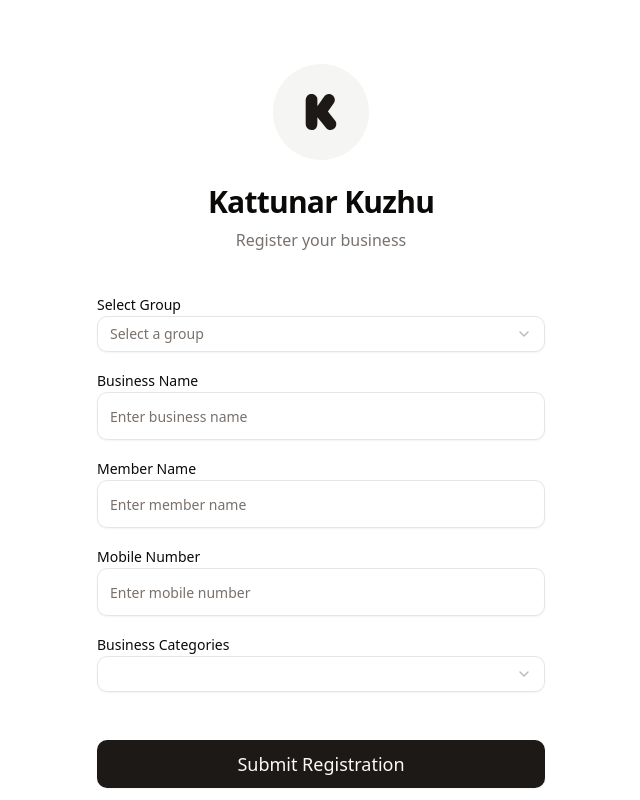
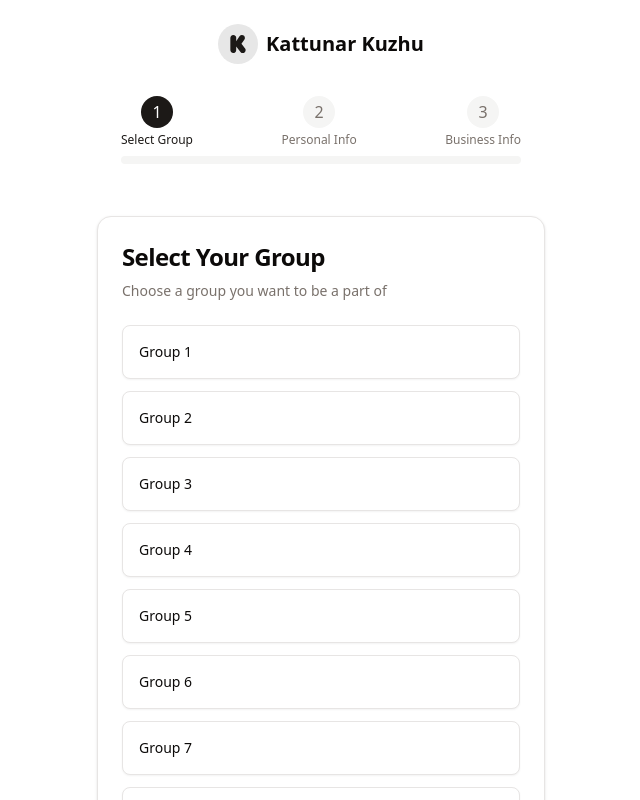
Before and after one commit to Developersbbs/kattunar-kuzhu-prototype, a Next.js app: page /auth/register in a window 1280 px wide. Shown: the top 800 px of the page, without its empty margins (319-959 px from the left). Built offline with nearby package versions, Linux system fonts and the light colour scheme.

Commit message:
feat: implement multi-step registration form with personal and business information

```diff
--- a/app/auth/register/page.js
+++ b/app/auth/register/page.js
@@ -1,7 +1,9 @@
 "use client";
-import { BiLogoKickstarter } from "react-icons/bi";
+import { useState } from "react";
 import { Button } from "@/components/ui/button";
 import { Input } from "@/components/ui/input";
+import { Card } from "@/components/ui/card";
+import { Label } from "@/components/ui/label";
 import {
 	Select,
 	SelectContent,
@@ -9,109 +11,361 @@ import {
 	SelectTrigger,
 	SelectValue,
 } from "@/components/ui/select";
-import { useState } from "react";
-import { useRouter } from "next/navigation";
+import { cn } from "@/lib/utils";
+import { IoArrowBack, IoCloudUpload } from "react-icons/io5";
+import { BiLogoKickstarter } from "react-icons/bi";
+import Image from "next/image";
+import {
+	Dialog,
+	DialogContent,
+	DialogDescription,
+	DialogHeader,
+	DialogTitle,
+} from "@/components/ui/dialog";
+import { CheckCircle2 } from "lucide-react";
 
-const groups = Array.from({ length: 21 }, (_, i) => `Group ${i + 1}`);
+const steps = [
+	{ id: 1, name: "Select Group" },
+	{ id: 2, name: "Personal Info" },
+	{ id: 3, name: "Business Info" },
+];
 
-const businessCategories = [
-  "Retail",
-  "Manufacturing",
-  "Services",
-  "Technology",
+// Generate groups 1 to 21
+const groups = Array.from({ length: 21 }, (_, i) => ({
+	id: i + 1,
+	name: `Group ${i + 1}`,
+}));
+
+const categories = [
+	"Agricultural",
+	"Automotive",
+	"Banking & Finance",
+	"Construction",
+	"Education",
+	"Electronics",
+	"Fashion & Apparel",
 	"Food & Beverage",
 	"Healthcare",
-  "Construction",
-  "Education",
+	"Home & Garden",
+	"Hospitality",
+	"IT & Software",
+	"Manufacturing",
+	"Real Estate",
+	"Retail",
+	"Services",
+	"Telecommunication",
 	"Transportation",
+	"Wholesale",
 	"Others",
 ];
 
 export default function Register() {
-  const router = useRouter();
+	const [currentStep, setCurrentStep] = useState(1);
+	const [showSuccessModal, setShowSuccessModal] = useState(false);
 	const [formData, setFormData] = useState({
+		// Step 1: Group Selection
 		group: "",
+
+		// Step 2: Personal Info
+		fullName: "",
+		photo: null,
+		photoPreview: "",
+		mobile: "",
+		email: "",
+
+		// Step 3: Business Info
 		businessName: "",
-    memberName: "",
-    mobileNumber: "",
-    categories: [],
+		businessCategory: "",
+		address: "",
 	});
 	const [isLoading, setIsLoading] = useState(false);
-  const [isSuccess, setIsSuccess] = useState(false);
 
-  const handleSubmit = async (e) => {
-    e.preventDefault();
+	const handleFileUpload = (e) => {
+		const file = e.target.files[0];
+		if (file) {
+			const reader = new FileReader();
+			reader.onloadend = () => {
+				setFormData((prev) => ({
+					...prev,
+					photo: file,
+					photoPreview: reader.result,
+				}));
+			};
+			reader.readAsDataURL(file);
+		}
+	};
+
+	const handleNext = () => {
+		if (currentStep < 3) {
+			setCurrentStep((prev) => prev + 1);
+		} else {
+			// Submit form
+			handleSubmit();
+		}
+	};
+
+	const handleBack = () => {
+		if (currentStep > 1) {
+			setCurrentStep((prev) => prev - 1);
+		}
+	};
+
+	const handleSubmit = async () => {
 		setIsLoading(true);
 		// Simulate API call
-    await new Promise(resolve => setTimeout(resolve, 1500));
+		await new Promise((resolve) => setTimeout(resolve, 1500));
+		console.log("Form submitted:", formData);
 		setIsLoading(false);
-    setIsSuccess(true);
-
-    // Redirect to login after 2 seconds
+		// Show success modal
+		setShowSuccessModal(true);
+		// Navigate to login after 3 seconds
 		setTimeout(() => {
-      router.push('/auth/login');
-    }, 2000);
+			window.location.href = "/auth/login";
+		}, 3000);
 	};
 
-  if (isSuccess) {
+	const updateFormData = (field, value) => {
+		setFormData((prev) => ({
+			...prev,
+			[field]: value,
+		}));
+	};
+
+	const isStepValid = () => {
+		switch (currentStep) {
+			case 1:
+				return formData.group !== "";
+			case 2:
+				return formData.fullName && formData.mobile;
+			case 3:
 				return (
-      <main className="min-h-screen flex flex-col items-center justify-center p-6 bg-background">
-        <div className="w-full max-w-md text-center space-y-4">
-          <div className="w-20 h-20 rounded-full bg-green-100 flex items-center justify-center mx-auto">
-            <svg
-              className="w-10 h-10 text-green-500"
-              fill="none"
-              stroke="currentColor"
-              viewBox="0 0 24 24"
+					formData.businessName &&
+					formData.businessCategory &&
+					formData.address
+				);
+			default:
+				return false;
+		}
+	};
+
+	return (
+		<main className="min-h-screen bg-background p-6">
+			<Dialog open={showSuccessModal} onOpenChange={setShowSuccessModal}>
+				<DialogContent className="sm:max-w-md">
+					<DialogHeader className="flex flex-col items-center text-center">
+						<CheckCircle2 className="w-16 h-16 text-green-500 mb-4" />
+						<DialogTitle className="text-2xl">Registration Successful!</DialogTitle>
+						<DialogDescription className="text-lg mt-2">
+							Thank you for registering with Kattunar Kuzhu. Our administrators will review your application and contact you shortly.
+						</DialogDescription>
+					</DialogHeader>
+				</DialogContent>
+			</Dialog>
+
+			{/* Logo */}
+			<div className="fixed top-0 left-0 right-0 flex justify-center items-center py-6 bg-background border-b z-10">
+				<div className="flex items-center gap-2">
+					<div className="w-10 h-10 rounded-full bg-primary/10 flex items-center justify-center">
+						<BiLogoKickstarter className="w-6 h-6 text-primary" />
+					</div>
+					<span className="text-xl font-semibold">Kattunar Kuzhu</span>
+				</div>
+			</div>
+
+			{/* Progress Bar */}
+			<div className="fixed top-20 left-0 right-0 bg-background z-10">
+				<div className="max-w-md mx-auto px-6 py-4">
+					<div className="flex items-center justify-between mb-2">
+						{steps.map((step) => (
+							<div
+								key={step.id}
+								className={cn(
+									"flex flex-col items-center",
+									currentStep >= step.id
+										? "text-primary"
+										: "text-muted-foreground"
+								)}
 							>
-              <path
-                strokeLinecap="round"
-                strokeLinejoin="round"
-                strokeWidth={2}
-                d="M5 13l4 4L19 7"
+								<div
+									className={cn(
+										"w-8 h-8 rounded-full flex items-center justify-center mb-1",
+										currentStep >= step.id
+											? "bg-primary text-white"
+											: "bg-muted text-muted-foreground"
+									)}
+								>
+									{step.id}
+								</div>
+								<span className="text-xs">{step.name}</span>
+							</div>
+						))}
+					</div>
+					<div className="relative h-2 bg-muted rounded-full overflow-hidden">
+						<div
+							className="absolute left-0 top-0 h-full bg-primary rounded-full transition-all duration-300"
+							style={{ width: `${((currentStep - 1) / 2) * 100}%` }}
 						/>
-            </svg>
 					</div>
-          <h2 className="text-2xl font-bold tracking-tight">Registration Submitted!</h2>
-          <p className="text-muted-foreground">
-            Our admins will contact you soon
+				</div>
+			</div>
+
+			{/* Form Content */}
+			<div className="max-w-md mx-auto pt-48">
+				<Card className="p-6">
+					{currentStep === 1 && (
+						<div className="space-y-6">
+							<div>
+								<h2 className="text-2xl font-semibold tracking-tight">
+									Select Your Group
+								</h2>
+								<p className="text-sm text-muted-foreground mt-2">
+									Choose a group you want to be a part of
 								</p>
 							</div>
-      </main>
-    );
+
+							<div className="space-y-3">
+								{groups.map((group) => (
+									<Button
+										key={group.id}
+										variant={
+											formData.group === group.id.toString()
+												? "default"
+												: "outline"
 										}
+										className="w-full h-auto p-4 flex items-center justify-between"
+										onClick={() =>
+											updateFormData("group", group.id.toString())
+										}
+									>
+										<span className="font-medium">{group.name}</span>
+										{formData.group === group.id.toString() && (
+											<div className="w-4 h-4 rounded-full bg-white" />
+										)}
+									</Button>
+								))}
+							</div>
+						</div>
+					)}
 
-  return (
-    <main className="min-h-screen flex flex-col items-center p-6 bg-background">
-      {/* Logo Section */}
-      <div className="w-full max-w-md pt-10">
-        <div className="text-center space-y-2 mb-10">
-          <div className="w-24 h-24 rounded-full bg-muted flex items-center justify-center mx-auto mb-6">
-            <BiLogoKickstarter className="size-12 text-primary" />
-          </div>
-          <h1 className="text-3xl font-bold tracking-tight">Kattunar Kuzhu</h1>
-          <p className="text-muted-foreground">Register your business</p>
+					{currentStep === 2 && (
+						<div className="space-y-4">
+							<h2 className="text-2xl font-semibold tracking-tight">
+								Personal Information
+							</h2>
+
+							<div className="space-y-2">
+								<Label htmlFor="fullName">Full Name</Label>
+								<Input
+									id="fullName"
+									placeholder="Enter your full name"
+									value={formData.fullName}
+									onChange={(e) =>
+										updateFormData("fullName", e.target.value)
+									}
+								/>
 							</div>
 
-        {/* Form Section */}
-        <form onSubmit={handleSubmit} className="space-y-6">
+							<div className="space-y-2">
+								<Label>Profile Photo</Label>
+								<div className="flex flex-col items-center p-4 border-2 border-dashed rounded-lg hover:bg-muted/50 transition-colors">
+									{formData.photoPreview ? (
+										<div className="relative w-32 h-32">
+											<Image
+												src={formData.photoPreview}
+												alt="Profile preview"
+												fill
+												className="rounded-full object-cover"
+											/>
+											<Button
+												size="sm"
+												variant="secondary"
+												className="absolute bottom-0 right-0"
+												onClick={() => updateFormData("photo", null)}
+											>
+												Change
+											</Button>
+										</div>
+									) : (
+										<div className="text-center">
+											<IoCloudUpload className="mx-auto h-12 w-12 text-muted-foreground" />
+											<div className="mt-2">
+												<Button asChild variant="secondary">
+													<label>
+														Upload Photo
+														<input
+															type="file"
+															className="sr-only"
+															accept="image/*"
+															onChange={handleFileUpload}
+														/>
+													</label>
+												</Button>
+											</div>
+										</div>
+									)}
+								</div>
+							</div>
+
+							<div className="space-y-2">
+								<Label htmlFor="mobile">Mobile Number</Label>
+								<Input
+									id="mobile"
+									type="tel"
+									placeholder="Enter mobile number"
+									value={formData.mobile}
+									onChange={(e) =>
+										updateFormData("mobile", e.target.value.replace(/\D/g, ""))
+									}
+									maxLength={10}
+								/>
+							</div>
+
+							<div className="space-y-2">
+								<Label htmlFor="email">Email (Optional)</Label>
+								<Input
+									id="email"
+									type="email"
+									placeholder="Enter email address"
+									value={formData.email}
+									onChange={(e) => updateFormData("email", e.target.value)}
+								/>
+							</div>
+						</div>
+					)}
+
+					{currentStep === 3 && (
 						<div className="space-y-4">
+							<h2 className="text-2xl font-semibold tracking-tight">
+								Business Information
+							</h2>
+
 							<div className="space-y-2">
-              <label className="text-sm font-medium">Select Group</label>
+								<Label htmlFor="businessName">Business Name</Label>
+								<Input
+									id="businessName"
+									placeholder="Enter business name"
+									value={formData.businessName}
+									onChange={(e) =>
+										updateFormData("businessName", e.target.value)
+									}
+								/>
+							</div>
+
+							<div className="space-y-2">
+								<Label htmlFor="businessCategory">Business Category</Label>
 								<Select
-                value={formData.group}
+									value={formData.businessCategory}
 									onValueChange={(value) =>
-                  setFormData({ ...formData, group: value })
+										updateFormData("businessCategory", value)
 									}
-                required
 								>
-                <SelectTrigger className="w-full h-12 rounded-lg">
-                  <SelectValue placeholder="Select a group" />
+									<SelectTrigger className="w-full">
+										<SelectValue placeholder="Select business category" />
 									</SelectTrigger>
-                <SelectContent className="w-full min-w-[300px]">
-                  {groups.map((group) => (
-                    <SelectItem key={group} value={group}>
-                      {group}
+									<SelectContent>
+										{categories.map((category) => (
+											<SelectItem key={category} value={category}>
+												{category}
 											</SelectItem>
 										))}
 									</SelectContent>
@@ -119,93 +373,43 @@ export default function Register() {
 							</div>
 
 							<div className="space-y-2">
-              <label className="text-sm font-medium">Business Name</label>
+								<Label htmlFor="address">Business Address</Label>
 								<Input
-                placeholder="Enter business name"
-                value={formData.businessName}
-                onChange={(e) =>
-                  setFormData({ ...formData, businessName: e.target.value })
-                }
-                className="h-12 rounded-lg"
-                required
+									id="address"
+									placeholder="Enter business address"
+									value={formData.address}
+									onChange={(e) => updateFormData("address", e.target.value)}
 								/>
 							</div>
+						</div>
+					)}
 
-            <div className="space-y-2">
-              <label className="text-sm font-medium">Member Name</label>
-              <Input
-                placeholder="Enter member name"
-                value={formData.memberName}
-                onChange={(e) =>
-                  setFormData({ ...formData, memberName: e.target.value })
-                }
-                className="h-12 rounded-lg"
-                required
-              />
+					{/* Navigation Buttons */}
+					<div className="flex justify-between mt-6">
+						<Button
+							variant="outline"
+							onClick={handleBack}
+							disabled={currentStep === 1}
+							className="w-[100px]"
+						>
+							<IoArrowBack className="mr-2 h-4 w-4" />
+							Back
+						</Button>
+						<Button
+							onClick={handleNext}
+							disabled={isLoading || !isStepValid()}
+							className="w-[100px]"
+						>
+							{isLoading ? (
+								"Loading..."
+							) : currentStep === 3 ? (
+								"Finish"
+							) : (
+								"Next"
+							)}
+						</Button>
 					</div>
-
-            <div className="space-y-2">
-              <label className="text-sm font-medium">Mobile Number</label>
-              <Input
-                type="tel"
-                placeholder="Enter mobile number"
-                value={formData.mobileNumber}
-                onChange={(e) =>
-                  setFormData({
-                    ...formData,
-                    mobileNumber: e.target.value.replace(/\D/g, ""),
-                  })
-                }
-                className="h-12 rounded-lg"
-                maxLength={10}
-                required
-              />
-            </div>
-
-            <div className="space-y-2">
-              <label className="text-sm font-medium">Business Categories</label>
-              <Select
-                value={formData.categories}
-                onValueChange={(value) =>
-                  setFormData({ ...formData, categories: value })
-                }
-                required
-              >
-                <SelectTrigger className="w-full h-12 rounded-lg">
-                  <SelectValue placeholder="Select categories" />
-                </SelectTrigger>
-                <SelectContent className="w-full min-w-[300px]">
-                  {businessCategories.map((category) => (
-                    <SelectItem key={category} value={category}>
-                      {category}
-                    </SelectItem>
-                  ))}
-                </SelectContent>
-              </Select>
-            </div>
-          </div>
-
-          <Button
-            type="submit"
-            className="w-full h-12 text-lg rounded-lg mt-6"
-            size="lg"
-            disabled={isLoading}
-          >
-            {isLoading ? "Submitting..." : "Submit Registration"}
-          </Button>
-
-          <div className="text-center pt-4">
-            <p className="text-muted-foreground">
-              Already a member?{" "}
-              <a
-                href="/auth/login"
-                className="text-primary hover:underline font-medium"
-              >
-                Login here
-              </a>
-            </p>
-          </div>
-        </form>
+				</Card>
 			</div>
 		</main>
 	);
--- /dev/null
+++ b/components/ui/dialog.jsx
@@ -0,0 +1,137 @@
+"use client"
+
+import * as React from "react"
+import * as DialogPrimitive from "@radix-ui/react-dialog"
+import { XIcon } from "lucide-react"
+
+import { cn } from "@/lib/utils"
+
+function Dialog({
+  ...props
+}) {
+  return <DialogPrimitive.Root data-slot="dialog" {...props} />;
+}
+
+function DialogTrigger({
+  ...props
+}) {
+  return <DialogPrimitive.Trigger data-slot="dialog-trigger" {...props} />;
+}
+
+function DialogPortal({
+  ...props
+}) {
+  return <DialogPrimitive.Portal data-slot="dialog-portal" {...props} />;
+}
+
+function DialogClose({
+  ...props
+}) {
+  return <DialogPrimitive.Close data-slot="dialog-close" {...props} />;
+}
+
+function DialogOverlay({
+  className,
+  ...props
+}) {
+  return (
+    <DialogPrimitive.Overlay
+      data-slot="dialog-overlay"
+      className={cn(
+        "data-[state=open]:animate-in data-[state=closed]:animate-out data-[state=closed]:fade-out-0 data-[state=open]:fade-in-0 fixed inset-0 z-50 bg-black/50",
+        className
+      )}
+      {...props} />
+  );
+}
+
+function DialogContent({
+  className,
+  children,
+  showCloseButton = true,
+  ...props
+}) {
+  return (
+    <DialogPortal data-slot="dialog-portal">
+      <DialogOverlay />
+      <DialogPrimitive.Content
+        data-slot="dialog-content"
+        className={cn(
+          "bg-background data-[state=open]:animate-in data-[state=closed]:animate-out data-[state=closed]:fade-out-0 data-[state=open]:fade-in-0 data-[state=closed]:zoom-out-95 data-[state=open]:zoom-in-95 fixed top-[50%] left-[50%] z-50 grid w-full max-w-[calc(100%-2rem)] translate-x-[-50%] translate-y-[-50%] gap-4 rounded-lg border p-6 shadow-lg duration-200 sm:max-w-lg",
+          className
+        )}
+        {...props}>
+        {children}
+        {showCloseButton && (
+          <DialogPrimitive.Close
+            data-slot="dialog-close"
+            className="ring-offset-background focus:ring-ring data-[state=open]:bg-accent data-[state=open]:text-muted-foreground absolute top-4 right-4 rounded-xs opacity-70 transition-opacity hover:opacity-100 focus:ring-2 focus:ring-offset-2 focus:outline-hidden disabled:pointer-events-none [&_svg]:pointer-events-none [&_svg]:shrink-0 [&_svg:not([class*='size-'])]:size-4">
+            <XIcon />
+            <span className="sr-only">Close</span>
+          </DialogPrimitive.Close>
+        )}
+      </DialogPrimitive.Content>
+    </DialogPortal>
+  );
+}
+
+function DialogHeader({
+  className,
+  ...props
+}) {
+  return (
+    <div
+      data-slot="dialog-header"
+      className={cn("flex flex-col gap-2 text-center sm:text-left", className)}
+      {...props} />
+  );
+}
+
+function DialogFooter({
+  className,
+  ...props
+}) {
+  return (
+    <div
+      data-slot="dialog-footer"
+      className={cn("flex flex-col-reverse gap-2 sm:flex-row sm:justify-end", className)}
+      {...props} />
+  );
+}
+
+function DialogTitle({
+  className,
+  ...props
+}) {
+  return (
+    <DialogPrimitive.Title
+      data-slot="dialog-title"
+      className={cn("text-lg leading-none font-semibold", className)}
+      {...props} />
+  );
+}
+
+function DialogDescription({
+  className,
+  ...props
+}) {
+  return (
+    <DialogPrimitive.Description
+      data-slot="dialog-description"
+      className={cn("text-muted-foreground text-sm", className)}
+      {...props} />
+  );
+}
+
+export {
+  Dialog,
+  DialogClose,
+  DialogContent,
+  DialogDescription,
+  DialogFooter,
+  DialogHeader,
+  DialogOverlay,
+  DialogPortal,
+  DialogTitle,
+  DialogTrigger,
+}
--- a/package.json
+++ b/package.json
@@ -28,6 +28,7 @@
     "react-hook-form": "^7.57.0",
     "react-icons": "^5.5.0",
     "recharts": "^2.15.3",
+    "sonner": "^2.0.5",
     "tailwind-merge": "^3.3.1",
     "zod": "^3.25.64"
   },
```
Also changed, not shown: 1 other file (tests, documents, lock files or other folders). Lines whose indentation alone changed are shown as unchanged.
